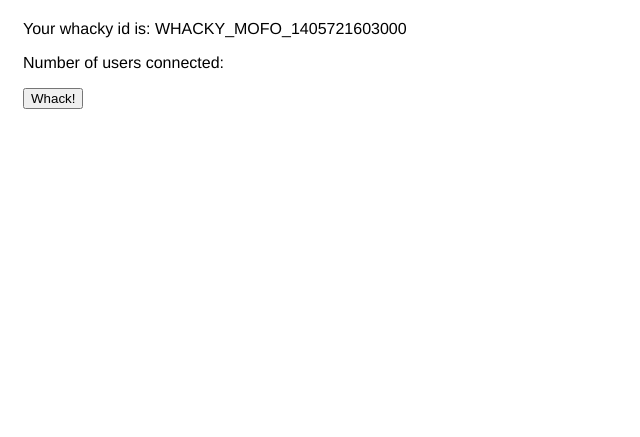
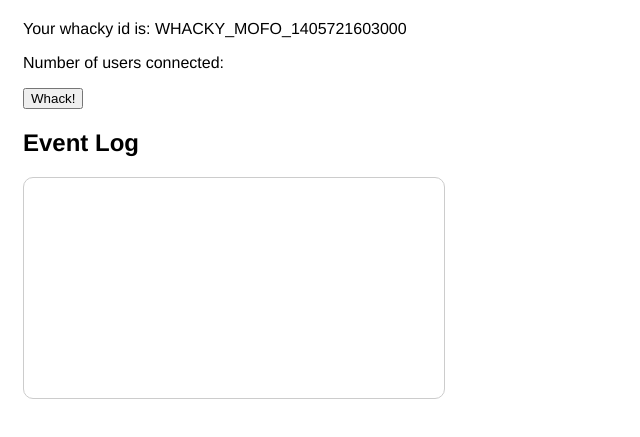
Before and after one commit to d48/whack-a-mole, a website: page index.html in a window 1280 px wide. Shown: the part 61-498 px from the top of the page, without its empty margins (0-640 px from the left). Drawn offline with Linux system fonts and the light colour scheme.

Commit message:
event log and styling

```diff
--- a/css/styles.css
+++ b/css/styles.css
@@ -5,8 +5,13 @@ body {
 
 ul {
     list-style: none;
+    border-radius: 10px;
+    border: 1px solid #ccc;
     margin: 10px 0;
-    padding: 0;
+    padding: 10px;
+    height: 200px;
+    width: 400px;
+    overflow-y: auto;
 }
 
 ul li {
--- a/index.html
+++ b/index.html
@@ -7,6 +7,8 @@
         <p>Your whacky id is: WHACKY_MOFO_<span id="userId"></span></p>
         <p>Number of users connected: <span id="numUsers"></span></p>
         <button id="mybtn">Whack!</button>
+
+        <h2>Event Log</h2>
         <ul id='events'></ul>
 
         <script type="text/javascript" charset="utf-8" src="js/main.js"></script>
```
